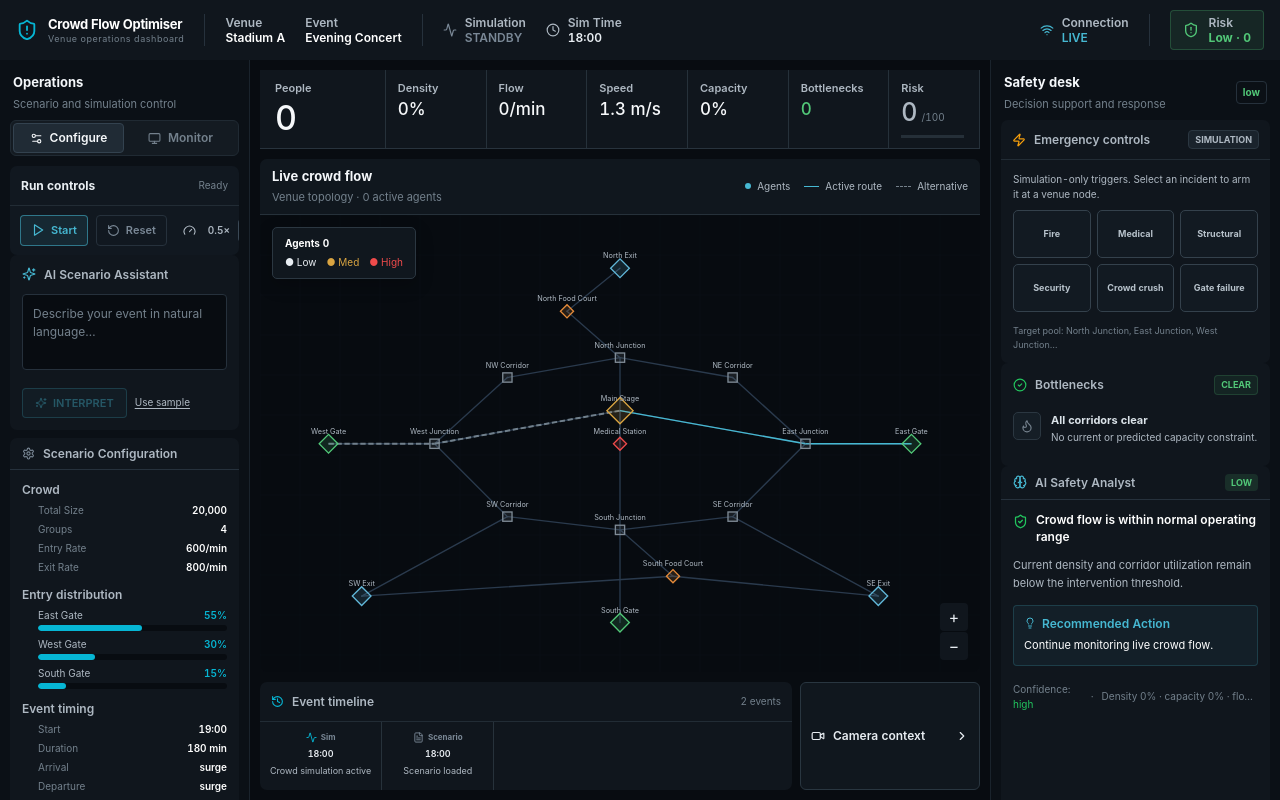
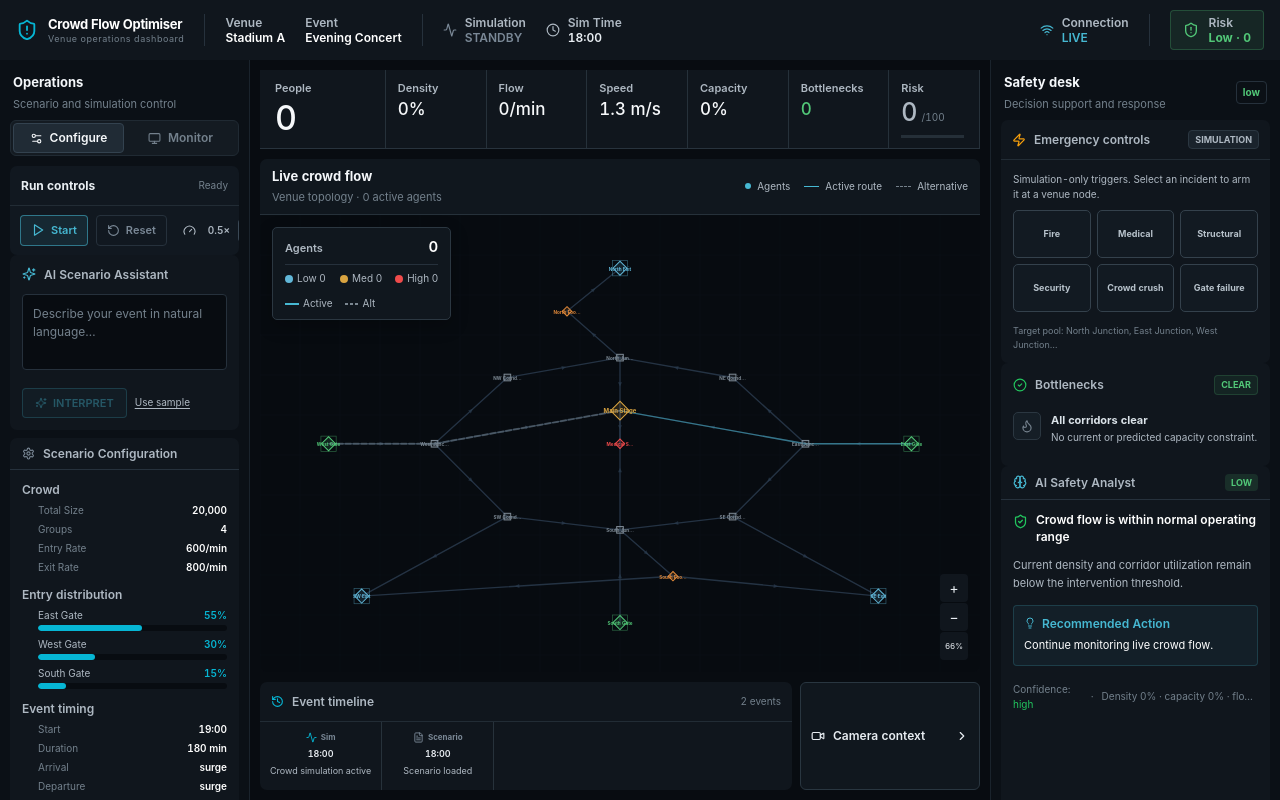
Before and after one commit to vanshnain-builds/crowd-optimiser, a React (Vite) app in the folder frontend/: page / in a window 1280 px wide. Built offline with nearby package versions, Linux system fonts and the light colour scheme.

Commit message:
fix: restore original venue map prototype and repair Netlify JSX build

```diff
--- a/frontend/src/components/venue/VenueMap.tsx
+++ b/frontend/src/components/venue/VenueMap.tsx
@@ -7,135 +7,162 @@ import type { VenueNode, VenueEdge, SimAgent } from '@/types';
 
 const LOGICAL_W = 1000;
 const LOGICAL_H = 620;
-interface ViewState { scale: number; offsetX: number; offsetY: number }
+
+interface ViewState { scale: number; offsetX: number; offsetY: number; }
 
 export function VenueMap() {
-  const { snapshot, liveEdges, liveAgents, layers, selectedNodeId, selectNode, selectEdge } = useSimulation();
-  const ref = useRef<HTMLDivElement>(null);
+  const { snapshot, liveEdges, liveAgents, layers, selectedNodeId, selectedEdgeId, selectNode, selectEdge } = useSimulation();
+  const containerRef = useRef<HTMLDivElement>(null);
+  const canvasRef = useRef<HTMLCanvasElement>(null);
   const [view, setView] = useState<ViewState>({ scale: 1, offsetX: 0, offsetY: 0 });
   const [size, setSize] = useState({ w: 800, h: 600 });
-  const drag = useRef({ x: 0, y: 0, ox: 0, oy: 0, active: false });
+  const dragRef = useRef({ x: 0, y: 0, ox: 0, oy: 0, active: false });
 
   useEffect(() => {
-    const el = ref.current;
+    const el = containerRef.current;
     if (!el) return;
-    const ro = new ResizeObserver(() => {
-      const r = el.getBoundingClientRect();
-      setSize({ w: r.width, h: r.height });
-    });
+    const ro = new ResizeObserver(() => { const r = el.getBoundingClientRect(); setSize({ w: r.width, h: r.height }); });
     ro.observe(el);
     return () => ro.disconnect();
   }, []);
 
   useEffect(() => {
     if (size.w < 10) return;
-    const scale = Math.min(size.w / LOGICAL_W, size.h / LOGICAL_H) * 0.92;
-    setView({ scale, offsetX: (size.w - LOGICAL_W * scale) / 2, offsetY: (size.h - LOGICAL_H * scale) / 2 });
+    const s = Math.min(size.w / LOGICAL_W, size.h / LOGICAL_H) * 0.92;
+    setView({ scale: s, offsetX: (size.w - LOGICAL_W * s) / 2, offsetY: (size.h - LOGICAL_H * s) / 2 });
   }, [size.w, size.h]);
+
+  useEffect(() => {
+    const canvas = canvasRef.current;
+    if (!canvas) return;
+    const ctx = canvas.getContext('2d');
+    if (!ctx) return;
+    const dpr = window.devicePixelRatio || 1;
+    canvas.width = size.w * dpr; canvas.height = size.h * dpr;
+    canvas.style.width = `${size.w}px`; canvas.style.height = `${size.h}px`;
+    ctx.setTransform(dpr, 0, 0, dpr, 0, 0);
+    let raf = 0;
+    const draw = () => {
+      ctx.clearRect(0, 0, size.w, size.h);
+      if (layers.crowd) {
+        for (const a of liveAgents) {
+          const sx = a.x * view.scale + view.offsetX;
+          const sy = a.y * view.scale + view.offsetY;
+          if (sx < -5 || sx > size.w + 5 || sy < -5 || sy > size.h + 5) continue;
+          const d = liveEdges[a.edgeId]?.density ?? 0;
+          ctx.fillStyle = d > 0.8 ? '#ef4444' : d > 0.6 ? '#f59e0b' : '#38bdf8';
+          ctx.globalAlpha = 0.65;
+          ctx.beginPath(); ctx.arc(sx, sy, 1.8, 0, Math.PI * 2); ctx.fill();
+        }
+        ctx.globalAlpha = 1;
+      }
+      raf = requestAnimationFrame(draw);
+    };
+    draw();
+    return () => cancelAnimationFrame(raf);
+  }, [size, view, liveAgents, liveEdges, layers.crowd]);
 
   const onWheel = useCallback((e: React.WheelEvent) => {
     e.preventDefault();
-    const r = ref.current?.getBoundingClientRect();
-    if (!r) return;
-    const mx = e.clientX - r.left;
-    const my = e.clientY - r.top;
+    const el = containerRef.current; if (!el) return;
+    const r = el.getBoundingClientRect(); const mx = e.clientX - r.left; const my = e.clientY - r.top;
     setView(v => {
-      const ns = Math.max(0.3, Math.min(4, v.scale * (1 - e.deltaY * 0.0015)));
-      const ratio = ns / v.scale;
-      return { scale: ns, offsetX: mx - (mx - v.offsetX) * ratio, offsetY: my - (my - v.offsetY) * ratio };
+      const newScale = Math.max(0.3, Math.min(4, v.scale * (1 - e.deltaY * 0.0015)));
+      const ratio = newScale / v.scale;
+      return { scale: newScale, offsetX: mx - (mx - v.offsetX) * ratio, offsetY: my - (my - v.offsetY) * ratio };
     });
   }, []);
 
-  const onDown = useCallback((e: React.PointerEvent) => {
-    drag.current = { x: e.clientX, y: e.clientY, ox: view.offsetX, oy: view.offsetY, active: true };
-    (e.currentTarget as HTMLElement).setPointerCapture(e.pointerId);
+  const onPointerDown = useCallback((e: React.PointerEvent) => {
+    dragRef.current = { x: e.clientX, y: e.clientY, ox: view.offsetX, oy: view.offsetY, active: true };
+    (e.target as HTMLElement).setPointerCapture(e.pointerId);
   }, [view]);
-  const onMove = useCallback((e: React.PointerEvent) => {
-    if (drag.current.active) {
-      setView(v => ({ ...v, offsetX: drag.current.ox + e.clientX - drag.current.x, offsetY: drag.current.oy + e.clientY - drag.current.y }));
-    }
+  const onPointerMove = useCallback((e: React.PointerEvent) => {
+    if (!dragRef.current.active) return;
+    const dx = e.clientX - dragRef.current.x, dy = e.clientY - dragRef.current.y;
+    setView(v => ({ ...v, offsetX: dragRef.current.ox + dx, offsetY: dragRef.current.oy + dy }));
   }, []);
-  const onUp = useCallback((e: React.PointerEvent) => {
-    drag.current.active = false;
-    (e.currentTarget as HTMLElement).releasePointerCapture?.(e.pointerId);
-  }, []);
+  const onPointerUp = useCallback((e: React.PointerEvent) => { dragRef.current.active = false; (e.target as HTMLElement).releasePointerCapture?.(e.pointerId); }, []);
 
-  const click = useCallback((e: React.MouseEvent) => {
-    const r = ref.current?.getBoundingClientRect();
-    if (!r) return;
-    const x = (e.clientX - r.left - view.offsetX) / view.scale;
-    const y = (e.clientY - r.top - view.offsetY) / view.scale;
-    let nearest: VenueNode | null = null;
-    let distance = 18;
-    for (const n of STADIUM_A.nodes) {
-      const d = Math.hypot(n.x - x, n.y - y);
-      if (d < distance) { distance = d; nearest = n; }
-    }
-    if (nearest) selectNode(nearest.id);
-  }, [view, selectNode]);
+  const screenToLogical = useCallback((sx: number, sy: number) => ({ x: (sx - view.offsetX) / view.scale, y: (sy - view.offsetY) / view.scale }), [view]);
+  const handleSvgClick = useCallback((e: React.MouseEvent) => {
+    const el = containerRef.current; if (!el) return;
+    const r = el.getBoundingClientRect(); const { x, y } = screenToLogical(e.clientX - r.left, e.clientY - r.top);
+    let nearest: VenueNode | null = null, nearestDist = 18;
+    for (const n of STADIUM_A.nodes) { const d = Math.hypot(n.x - x, n.y - y); if (d < nearestDist) { nearestDist = d; nearest = n; } }
+    if (nearest) { selectNode(nearest.id); return; }
+    let nearestEdge: VenueEdge | null = null, nearestEdgeDist = 8;
+    for (const ed of STADIUM_A.edges) { const a = NODE_MAP[ed.from], b = NODE_MAP[ed.to]; const d = pointToSegmentDist(x, y, a.x, a.y, b.x, b.y); if (d < nearestEdgeDist) { nearestEdgeDist = d; nearestEdge = ed; } }
+    if (nearestEdge) { selectEdge(nearestEdge.id); return; }
+    selectNode(null);
+  }, [screenToLogical, selectNode, selectEdge]);
 
+  const simTime = snapshot?.simulation.simTimeMin ?? 0;
   const agents = liveAgents;
   const bottlenecks = snapshot?.safety.bottlenecks ?? [];
   const routes = snapshot?.routing.activeRoutes ?? [];
-  const alternatives = snapshot?.routing.alternativeRoutes ?? [];
-  const disabled = new Set(snapshot?.routing.disabledEdges ?? []);
+  const altRoutes = snapshot?.routing.alternativeRoutes ?? [];
+  const disabledEdges = new Set(snapshot?.routing.disabledEdges ?? []);
+  const isEm = snapshot?.emergency?.active === true;
+  const densityCounts = agents.reduce((acc, agent) => { const d = liveEdges[agent.edgeId]?.density ?? 0; if (d > 0.8) acc.high += 1; else if (d > 0.6) acc.medium += 1; else acc.low += 1; return acc; }, { low: 0, medium: 0, high: 0 });
   const transform = `translate(${view.offsetX},${view.offsetY}) scale(${view.scale})`;
 
   return (
-    <div ref={ref} className="relative w-full h-full overflow-hidden" style={{ background: '#070b10', cursor: drag.current.active ? 'grabbing' : 'grab' }} onWheel={onWheel} onPointerDown={onDown} onPointerMove={onMove} onPointerUp={onUp} onClick={click}>
+    <div ref={containerRef} className="relative w-full h-full overflow-hidden" style={{ background: '#070b10', cursor: dragRef.current.active ? 'grabbing' : 'grab' }} onWheel={onWheel} onPointerDown={onPointerDown} onPointerMove={onPointerMove} onPointerUp={onPointerUp} onClick={handleSvgClick}>
       <GridBg w={size.w} h={size.h} />
-      <svg width={size.w} height={size.h} className="absolute inset-0">
+      <canvas ref={canvasRef} className="absolute inset-0 pointer-events-none" />
+      <svg width={size.w} height={size.h} className="absolute inset-0 pointer-events-none">
         <g transform={transform}>
-          {layers.heatmap && <Heatmap edges={liveEdges} />}
-          {STADIUM_A.edges.map(edge => {
-            const live = liveEdges[edge.id] || edge;
-            const density = live.density || 0;
-            const hot = bottlenecks.some(b => b.edgeId === edge.id);
-            const off = disabled.has(edge.id);
-            const stroke = off ? '#ff1744' : hot ? '#ef4444' : density > 0.5 ? '#f59e0b' : density > 0.2 ? '#3a5a72' : '#2a3a4d';
-            return <line key={edge.id} x1={NODE_MAP[edge.from].x} y1={NODE_MAP[edge.from].y} x2={NODE_MAP[edge.to].x} y2={NODE_MAP[edge.to].y} stroke={stroke} strokeWidth={off || hot ? 4 : density > 0.5 ? 3 : 2} strokeLinecap="round" strokeDasharray={off ? '6 4' : undefined} onClick={ev => { ev.stopPropagation(); selectEdge(edge.id); }} />;
+          {layers.heatmap && <HeatmapLayer edges={liveEdges} />}
+          {STADIUM_A.edges.map(e => {
+            const live = liveEdges[e.id]; const density = live?.density ?? 0; const status = live?.status ?? 'open'; const isDisabled = disabledEdges.has(e.id); const isSelected = selectedEdgeId === e.id;
+            return <EdgeLine key={e.id} edge={e} density={density} status={status} isDisabled={isDisabled} isSelected={isSelected} showFlow={layers.density} />;
           })}
-          {layers.routes && routes.map((route: any) => <RouteLine key={route.id} r={route} />)}
-          {layers.routes && alternatives.map((route: any) => <RouteLine key={route.id} r={route} alt />)}
-          {layers.bottlenecks && bottlenecks.map((b: any) => {
-            const edge = EDGE_MAP[b.edgeId];
-            const node = edge ? NODE_MAP[edge.to] : undefined;
-            if (!node) return null;
-            return <g key={b.id}><circle cx={node.x} cy={node.y} r={nodeKindRadius(node.kind) + 8} fill="none" stroke={riskColor(b.risk)} strokeWidth="2" className="cmd-pulse" /><circle cx={node.x} cy={node.y} r={nodeKindRadius(node.kind) + 14} fill="none" stroke={riskColor(b.risk)} strokeWidth="1" opacity=".3" /></g>;
+          {layers.routes && routes.map(r => <RouteLine key={r.id} route={r} alt={false} />)}
+          {layers.routes && altRoutes.map(r => <RouteLine key={r.id} route={r} alt={true} />)}
+          {layers.bottlenecks && bottlenecks.map(b => {
+            const e = EDGE_MAP[b.edgeId]; if (!e) return null; const n = NODE_MAP[e.to];
+            return <g key={b.id}><circle cx={n.x} cy={n.y} r={nodeKindRadius(n.kind) + 8} fill="none" stroke={riskColor(b.risk)} strokeWidth="2" opacity="0.7" className="cmd-pulse" /><circle cx={n.x} cy={n.y} r={nodeKindRadius(n.kind) + 14} fill="none" stroke={riskColor(b.risk)} strokeWidth="1" opacity="0.3" /></g>;
           })}
-          {STADIUM_A.nodes.map(node => <Node key={node.id} n={node} selected={selectedNodeId === node.id} count={agents.filter((a: SimAgent) => a.fromNodeId === node.id).length} />)}
+          {STADIUM_A.nodes.map(n => <NodeShape key={n.id} node={n} selected={selectedNodeId === n.id} isEmergency={isEm && snapshot?.emergency?.nodeId === n.id} agentCount={agents.filter((a: SimAgent) => a.fromNodeId === n.id).length} />)}
+          {isEm && snapshot?.emergency && <EmergencyMarker nodeId={snapshot.emergency.nodeId} />}
         </g>
       </svg>
-      {layers.crowd && <div className="absolute inset-0 pointer-events-none">{agents.slice(0, 1000).map((agent: SimAgent) => {
-        const from = NODE_MAP[agent.fromNodeId];
-        const to = NODE_MAP[agent.toNodeId];
-        if (!from || !to) return null;
-        return <span key={agent.id} style={{ position: 'absolute', left: `${((from.x + (to.x - from.x) * agent.t) / 1000) * 100}%`, top: `${((from.y + (to.y - from.y) * agent.t) / 620) * 100}%`, width: 4, height: 4, borderRadius: '50%', background: '#46b8d2', opacity: .7 }} />;
-      })}</div>}
-      <div className="zoom-controls absolute bottom-3 right-3 flex gap-1">
-        <button onClick={() => setView(v => ({ ...v, scale: Math.min(4, v.scale * 1.2) }))} className="cmd-surface w-7 h-7">+</button>
-        <button onClick={() => setView(v => ({ ...v, scale: Math.max(.3, v.scale / 1.2) }))} className="cmd-surface w-7 h-7">−</button>
-      </div>
-      <div className="map-legend absolute top-3 left-3 px-3 py-2 rounded text-[10px]"><b className="text-white">Agents {agents.length.toLocaleString()}</b><div className="mt-1">● Low　<span style={{ color: '#d9a441' }}>● Med</span>　<span style={{ color: '#ef4b4b' }}>● High</span></div></div>
+      <ZoomControls view={view} setView={setView} />
+      <MapLegend layers={layers} agentCount={agents.length} densityCounts={densityCounts} simTime={simTime} />
     </div>
   );
 }
 
-function GridBg({ w, h }: { w: number; h: number }) {
-  const vertical = Array.from({ length: Math.ceil(w / 40) }, (_, i) => `M${i * 40} 0V${h}`).join(' ');
-  const horizontal = Array.from({ length: Math.ceil(h / 40) }, (_, i) => `M0 ${i * 40}H${w}`).join(' ');
-  return <svg width={w} height={h} className="absolute inset-0 pointer-events-none opacity-30"><path d={vertical + ' ' + horizontal} stroke="#0f1720" fill="none" /></svg>;
+function GridBg({ w, h }: { w: number; h: number }) { const grid = 40; const lines: string[] = []; for (let x = 0; x < w; x += grid) lines.push(`M${x} 0V${h}`); for (let y = 0; y < h; y += grid) lines.push(`M0 ${y}H${w}`); return <svg width={w} height={h} className="absolute inset-0 pointer-events-none opacity-30"><path d={lines.join(' ')} stroke="#0f1720" strokeWidth="1" fill="none" /></svg>; }
+
+function EdgeLine({ edge, density, status, isDisabled, isSelected, showFlow }: { edge: VenueEdge; live?: VenueEdge; density: number; status: VenueEdge['status']; isDisabled: boolean; isSelected: boolean; showFlow: boolean; }) {
+  const a = NODE_MAP[edge.from], b = NODE_MAP[edge.to]; if (!a || !b) return null;
+  let stroke = '#2a3a4d', width = 2; let dash: string | undefined;
+  if (isDisabled || status === 'emergency-closed') { stroke = '#ff1744'; width = 2; dash = '6 4'; }
+  else if (status === 'congested') { stroke = density > 0.9 ? '#dc2626' : density > 0.8 ? '#ef4444' : '#f59e0b'; width = 3; }
+  else if (density > 0.5) { stroke = '#f59e0b'; width = 2.5; }
+  else if (density > 0.2) { stroke = '#3a5a72'; width = 2.5; }
+  if (isSelected) { stroke = '#06b6d4'; width = 4; }
+  const mx = (a.x + b.x) / 2, my = (a.y + b.y) / 2; const angle = Math.atan2(b.y - a.y, b.x - a.x) * 180 / Math.PI;
+  return <g><line x1={a.x} y1={a.y} x2={b.x} y2={b.y} stroke={stroke} strokeWidth={width} strokeLinecap="round" strokeDasharray={dash} opacity={isDisabled ? 0.6 : 0.85} />{showFlow && !isDisabled && density > 0.05 && <line x1={a.x} y1={a.y} x2={b.x} y2={b.y} stroke={stroke} strokeWidth={width + 2} strokeLinecap="round" opacity={0.15} />} {!isDisabled && <g transform={`translate(${mx},${my}) rotate(${angle})`}><polygon points="-3,-3 4,0 -3,3" fill={stroke} opacity="0.7" /></g>}</g>;
 }
 
-function Node({ n, selected, count }: { n: VenueNode; selected: boolean; count: number }) {
-  const r = nodeKindRadius(n.kind), c = nodeKindColor(n.kind);
-  return <g><rect x={n.x - r} y={n.y - r} width={r * 2} height={r * 2} fill={c + '26'} stroke={selected ? '#46b8d2' : c} strokeWidth="2" transform={`rotate(${n.kind === 'junction' ? 0 : 45} ${n.x} ${n.y})`} /><text x={n.x} y={n.y - 15} textAnchor="middle" fill="#aeb8c2" fontSize="11">{n.label}</text>{count > 0 && <text x={n.x} y={n.y + 3} textAnchor="middle" fill={c} fontSize="7" fontWeight="700">{count}</text>}</g>;
+function RouteLine({ route, alt }: { route: import('@/types').Route; alt: boolean }) { const color = alt ? '#71808c' : '#46b8d2'; const dash = alt ? '8 4' : undefined; return <g>{route.segments.map((seg, i) => { const e = EDGE_MAP[seg.edgeId]; if (!e) return null; const a = NODE_MAP[seg.fromNodeId], b = NODE_MAP[seg.toNodeId]; if (!a || !b) return null; return <line key={i} x1={a.x} y1={a.y} x2={b.x} y2={b.y} stroke={color} strokeWidth={alt ? 3 : 2} fill="none" strokeDasharray={dash} strokeLinecap="round" opacity="0.5" className={alt ? 'cmd-flow-dash-alt' : 'cmd-flow-dash'} />; })}</g>; }
+
+function NodeShape({ node, selected, isEmergency, agentCount }: { node: VenueNode; selected: boolean; isEmergency: boolean; agentCount: number; }) {
+  const r = nodeKindRadius(node.kind), color = isEmergency ? '#ff3b3b' : nodeKindColor(node.kind), size = Math.max(7, Math.round(r * 1.45)), isEndpoint = node.kind === 'entry' || node.kind === 'exit';
+  return <g>{isEndpoint && <rect x={node.x - size / 2 - 4} y={node.y - size / 2 - 4} width={size + 8} height={size + 8} fill="none" stroke={color} strokeWidth="1" opacity="0.5" />}{selected && <rect x={node.x - size / 2 - 5} y={node.y - size / 2 - 5} width={size + 10} height={size + 10} fill="none" stroke="#46b8d2" strokeWidth="1.5" />}{node.kind === 'junction' ? <rect x={node.x - size / 2} y={node.y - size / 2} width={size} height={size} fill={color + '26'} stroke={color} strokeWidth="1.5" /> : <rect x={node.x - size / 2} y={node.y - size / 2} width={size} height={size} fill={color + '26'} stroke={color} strokeWidth="1.5" transform={`rotate(45 ${node.x} ${node.y})`} />}<text x={node.x} y={node.y + 3.5} textAnchor="middle" fontSize={node.kind === 'stage' ? 9 : 7} fontWeight="700" fill={color} pointerEvents="none">{node.label.length > 10 ? node.label.slice(0, 9) + '…' : node.label}</text>{agentCount > 0 && <text x={node.x} y={node.y - size / 2 - 5} textAnchor="middle" fontSize="8" fontWeight="700" fill="#d9e2e9" pointerEvents="none">{agentCount}</text>}</g>;
 }
 
-function RouteLine({ r, alt = false }: { r: any; alt?: boolean }) {
-  return <g>{r.segments.map((s: any, i: number) => { const edge = EDGE_MAP[s.edgeId], a = NODE_MAP[s.fromNodeId], b = NODE_MAP[s.toNodeId]; return edge && a && b ? <line key={i} x1={a.x} y1={a.y} x2={b.x} y2={b.y} stroke={alt ? '#71808c' : '#46b8d2'} strokeWidth={alt ? 3 : 2} strokeDasharray={alt ? '8 4' : undefined} /> : null; })}</g>;
-}
+function EmergencyMarker({ nodeId }: { nodeId: string }) { const n = NODE_MAP[nodeId]; if (!n) return null; return <g><circle cx={n.x} cy={n.y} r="30" fill="none" stroke="#ff1744" strokeWidth="2" className="cmd-pulse" opacity="0.7" /><circle cx={n.x} cy={n.y} r="40" fill="none" stroke="#ff1744" strokeWidth="1" opacity="0.3" /></g>; }
 
-function Heatmap({ edges }: { edges: Record<string, VenueEdge> }) {
-  return <g opacity=".35">{STADIUM_A.edges.map(edge => { const density = edges[edge.id]?.density ?? 0; if (density < .1) return null; const a = NODE_MAP[edge.from], b = NODE_MAP[edge.to]; return <line key={edge.id} x1={a.x} y1={a.y} x2={b.x} y2={b.y} stroke={density > .8 ? '#dc2626' : density > .6 ? '#ef4444' : density > .4 ? '#f59e0b' : '#38bdf8'} strokeWidth={Math.max(4, density * 24)} strokeLinecap="round" />; })}</g>;
-}
+function HeatmapLayer({ edges }: { edges: Record<string, VenueEdge> }) { return <g opacity="0.35">{STADIUM_A.edges.map(e => { const d = edges[e.id]?.density ?? 0; if (d < 0.1) return null; const a = NODE_MAP[e.from], b = NODE_MAP[e.to]; const color = d > 0.8 ? '#dc2626' : d > 0.6 ? '#ef4444' : d > 0.4 ? '#f59e0b' : '#38bdf8'; return <line key={e.id} x1={a.x} y1={a.y} x2={b.x} y2={b.y} stroke={color} strokeWidth={Math.max(4, d * 24)} strokeLinecap="round" opacity={0.2 + d * 0.4} />; })}</g>; }
+
+function ZoomControls({ view, setView }: { view: ViewState; setView: (v: ViewState) => void; }) { return <div className="zoom-controls absolute bottom-3 right-3"><button aria-label="Zoom in" onClick={() => setView({ ...view, scale: Math.min(4, view.scale * 1.2) })} className="cmd-surface w-7 h-7 text-sm hover:bg-[var(--cmd-surface-2)] text-[var(--cmd-text)]">+</button><button aria-label="Zoom out" onClick={() => setView({ ...view, scale: Math.max(0.3, view.scale / 1.2) })} className="cmd-surface w-7 h-7 text-sm hover:bg-[var(--cmd-surface-2)] text-[var(--cmd-text)]">−</button><button aria-label="Fit map" onClick={() => setView({ scale: 1, offsetX: 0, offsetY: 0 })} className="cmd-surface w-7 h-7 text-[8px] hover:bg-[var(--cmd-surface-2)] text-[var(--cmd-text)]">{Math.round(view.scale * 100)}%</button></div>; }
+
+function MapLegend({ layers, agentCount, densityCounts, simTime }: { layers: { crowd: boolean; density: boolean; bottlenecks: boolean; routes: boolean; heatmap: boolean }; agentCount: number; densityCounts: { low: number; medium: number; high: number }; simTime: number; }) { return <div className="map-legend absolute top-3 left-3 px-3 py-2 rounded text-[10px] space-y-1.5 pointer-events-none"><div className="flex items-baseline justify-between gap-5"><span className="metric-label">Agents</span><strong className="text-[15px] font-semibold text-white cmd-mono-value">{agentCount.toLocaleString()}</strong></div><div className="grid grid-cols-3 gap-3 pt-1.5 border-t border-[var(--cmd-border)]"><LegendDot color="#61b7d8" label={`Low ${densityCounts.low}`} /><LegendDot color="#d9a441" label={`Med ${densityCounts.medium}`} /><LegendDot color="#ef4b4b" label={`High ${densityCounts.high}`} /></div>{layers.routes && <div className="flex gap-3 pt-1"><LegendLine color="#46b8d2" label="Active" /><LegendLine color="#7b8791" label="Alt" dashed /></div>}</div>; }
+
+function LegendDot({ color, label }: { color: string; label: string }) { return <div className="flex items-center gap-1"><div className="w-2 h-2 rounded-full" style={{ background: color }} /><span style={{ color: 'var(--cmd-text-dim)' }}>{label}</span></div>; }
+function LegendLine({ color, label, dashed }: { color: string; label: string; dashed?: boolean }) { return <div className="flex items-center gap-1"><svg width="14" height="4"><line x1="0" y1="2" x2="14" y2="2" stroke={color} strokeWidth="2" strokeDasharray={dashed ? '3 2' : undefined} /></svg><span style={{ color: 'var(--cmd-text-dim)' }}>{label}</span></div>; }
+function pointToSegmentDist(px: number, py: number, x1: number, y1: number, x2: number, y2: number): number { const dx = x2 - x1, dy = y2 - y1, len2 = dx * dx + dy * dy; if (len2 === 0) return Math.hypot(px - x1, py - y1); let t = ((px - x1) * dx + (py - y1) * dy) / len2; t = Math.max(0, Math.min(1, t)); return Math.hypot(px - (x1 + t * dx), py - (y1 + t * dy)); }
```
